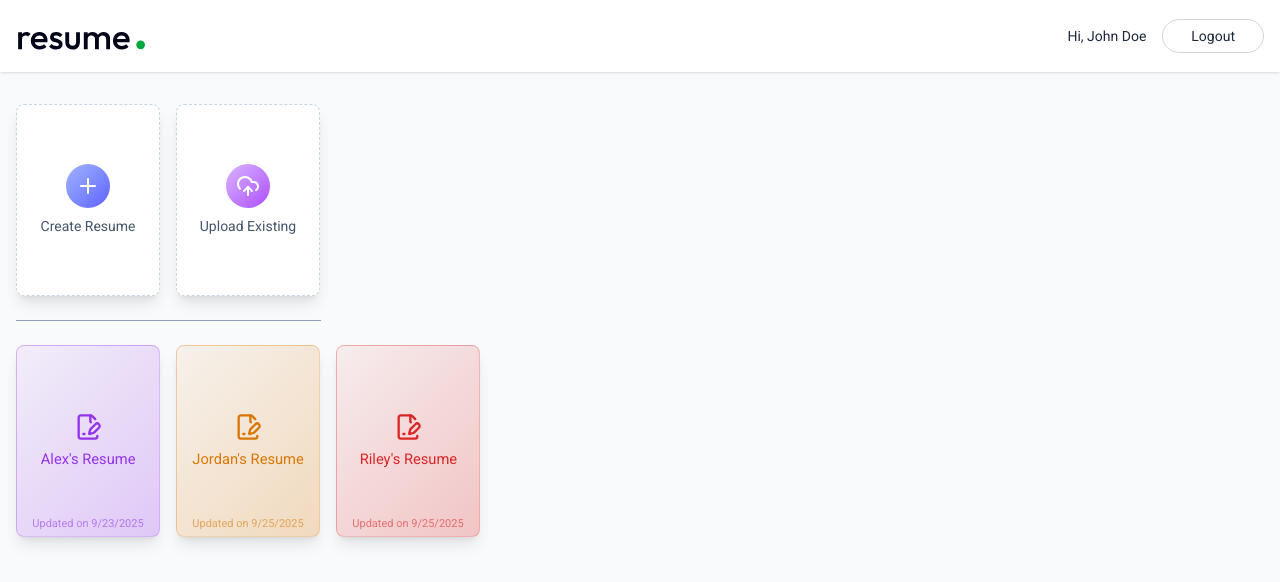
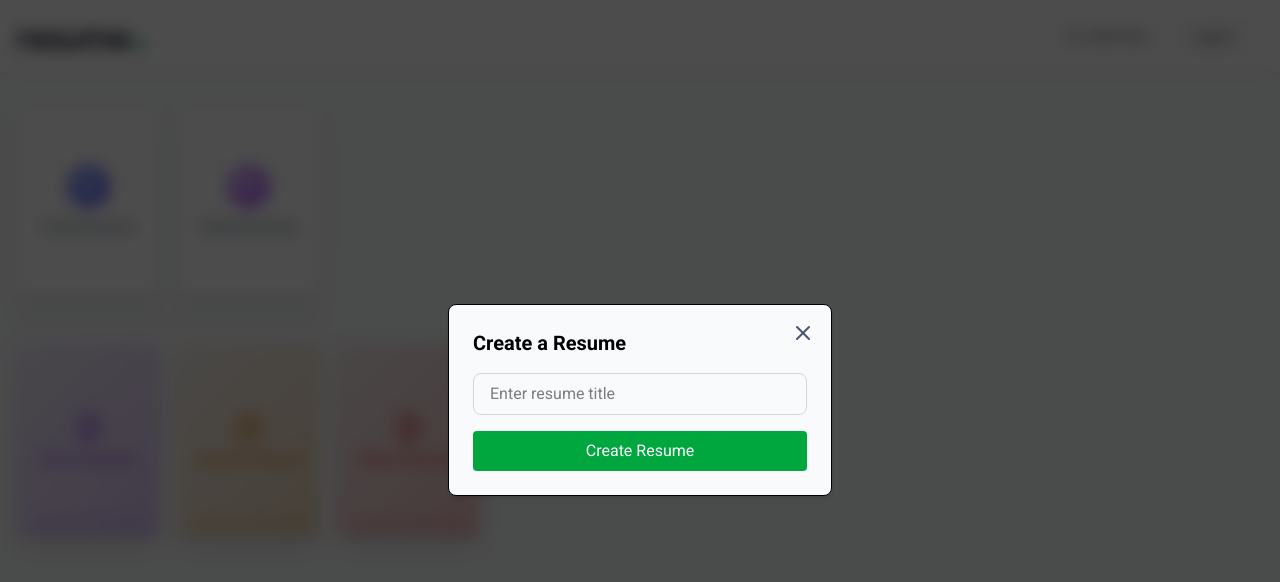
Before and after one commit to kanishium/Resume-Builder, a React (Vite) app in the folder client/: page /app in a window 1280 px wide. Both pictures are taken after a click on the button "Create Resume". Shown: the top 582 px of the page. Built offline with nearby package versions, Linux system fonts and the light colour scheme.

Commit message:
functionality upgradation
Added function in the create button and almost completed the dashboard design

```diff
--- a/client/src/index.css
+++ b/client/src/index.css
@@ -10,4 +10,11 @@
   button{
     @apply cursor-pointer
   }
+  input:not([type="checkbox"]){
+    @apply outline-none focus:ring border border-gray-300 focus:ring-blue-500 focus:border-blue-500 rounded-lg;
+  }
+  textarea{
+    @apply outline-none focus:ring border border-gray-300 focus:ring-blue-500 focus:border-blue-500 rounded-lg resize-none ;
+
+  }
 }
--- a/client/src/pages/Dashboard.jsx
+++ b/client/src/pages/Dashboard.jsx
@@ -1,7 +1,7 @@
-import { FilePenLineIcon, PencilIcon, PlusIcon, TrashIcon, UploadCloudIcon } from "lucide-react";
+import { FilePenLineIcon, PencilIcon, PlusIcon, TrashIcon, UploadCloudIcon, XIcon } from "lucide-react";
 import React, { useEffect, useState } from "react";
 import { dummyResumeData } from "../assets/assets";
-
+import {useNavigate} from "react-router-dom"
 const Dashboard = () => {
 
   const colors = ["#9333ea", "#d97706", "#dc2626", "#0284c7", "#16a34a"]
@@ -9,9 +9,19 @@ const Dashboard = () => {
   const [allResumes, setAllResumes] = useState()
   const [showCreateResume, setShowCreateResume] = useState(false)
   const [showUploadResume, setShowUploadResume] = useState(false)
+  const [title,setTitle]=useState('')
+  const [resume,setResume]=useState(null)
+  const [editResumeId,setEditResumeId]=useState('')
 
   const loadAllResumes = async () => {
     setAllResumes(dummyResumeData)
+  }
+
+  const navigate=useNavigate();
+  const createResume=async (event) => {
+    event.preventDefault()
+    setShowCreateResume(false)
+    navigate(`/app/builder/res123`)
   }
 
   useEffect(() => {
@@ -29,7 +39,7 @@ bg-clip-text text-transparent sm:hidden"
         </p>
 
         <div className="flex gap-4 ">
-          <button
+          <button onClick={()=>setShowCreateResume(true)}
             className="w-full bg-white sm:max-w-36 h-48 flex flex-col items-center
 justify-center rounded-lg gap-2 text-slate-600 border border-dashed
 border-slate-300 group hover:border-indigo-500 hover: shadow-lg transition-all
@@ -73,13 +83,28 @@ duration-300"
                   Updated on {new Date(resume.updatedAt).toLocaleDateString()}
                 </p>
                 <div className='absolute top-1 right-1 group-hover:flex items-center hidden'>
-                <TrashIcon className="size-7 p-1.5 hover:bg-white/50 rounded text-slate-700 transition-colors"/>
-                <PencilIcon className="size-7 p-1.5 hover:bg-white/50 rounded text-slate-700 transition-colors"/>
+                  <TrashIcon className="size-7 p-1.5 hover:bg-white/50 rounded text-slate-700 transition-colors" />
+                  <PencilIcon className="size-7 p-1.5 hover:bg-white/50 rounded text-slate-700 transition-colors" />
                 </div>
               </button>
             )
           })}
         </div>
+
+        {showCreateResume && (
+          <form onSubmit={createResume} onClick={()=>{setShowCreateResume(false)}} className='fixed inset-0 bg-black/70 backdrop-blur bg-opacity-50 z-10 flex items-center justify-center'>
+            <div onClick={e=>{e.stopPropagation()}} className="relative bg-slate-50 border shadow-md rounded-lg w-full max-w-sm p-6">
+              <h2 className="text-xl font-bold mb-4">Create a Resume</h2>
+              <input type="text" placeholder='Enter resume title' className='w-full px-4 py-2 mb-4 focus:border-green-600 ring-green-600' required />
+
+              <button className='w-full py-2 bg-green-600 text-white rounded hover:bg-green-700 transition-colors'>Create Resume</button>
+              <XIcon className='absolute top-4 right-4 text-slate-400 hover: text-slate-600 cursor-pointer transition-colors' onClick={() => { setShowCreateResume(false); setTitle('') }} />
+            </div>
+          </form>
+
+        )}
+
+
       </div>
     </div>
   );
```
Lines whose indentation alone changed are shown as unchanged.
